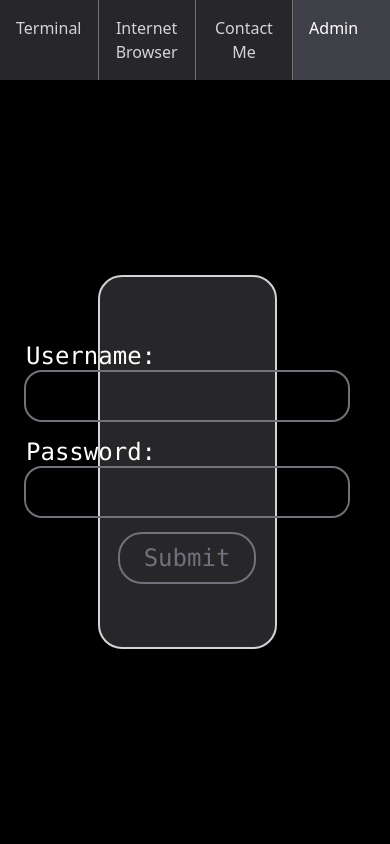
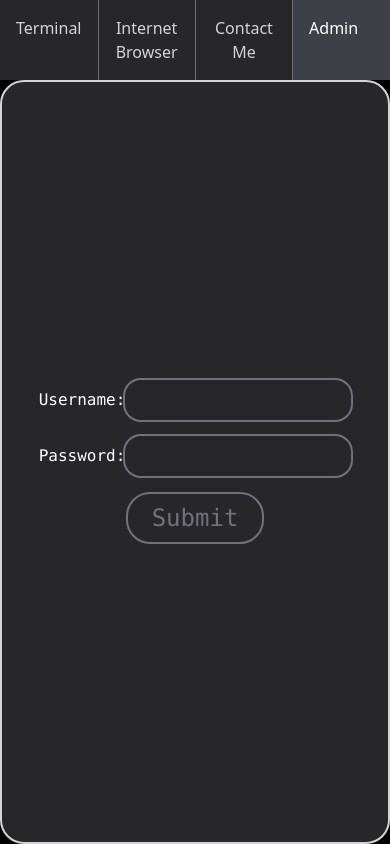
Before and after one commit to Fergus-Lai/portfolio-frontend, a React (Vite) app: page / in a window 390 px wide. Both pictures are taken after a click on the button "Admin". Built offline with nearby package versions, Linux system fonts and the light colour scheme.

Commit message:
Responsive design for admin panel

```diff
--- a/src/Admin.tsx
+++ b/src/Admin.tsx
@@ -7,7 +7,7 @@ export const Admin = () => {
   const [auth, setAuth] = useState(!!localStorage.getItem("token"));
 
   return (
-    <div className="flex bg-black w-full h-full font-mono p-2 text-white gap-4 justify-center">
+    <div className="flex bg-black w-full h-full font-mono text-white ">
       {!auth ? (
         <LoginPanel setAuth={setAuth} />
       ) : (
--- a/src/component/admin/content.tsx
+++ b/src/component/admin/content.tsx
@@ -33,20 +33,19 @@ export const AdminContent = ({ setAuth }: Props) => {
     return () => {};
   }, [page, setAuth]);
   return (
-    <div className="overflow-auto flex flex-col gap-2 w-full">
+    <>
       {loading ? (
         <div className="flex justify-center items-center h-full w-full">
-          {" "}
           <ClipLoader
             color={"#ffffff"}
             loading={loading}
             size={150}
             aria-label="Loading Spinner"
             data-testid="loader"
-          />{" "}
+          />
         </div>
       ) : (
-        <>
+        <div className="overflow-auto flex flex-col gap-2 w-full p-2">
           {data.map((element, i) => (
             <MessageCard message={element} key={i} />
           ))}
@@ -66,8 +65,8 @@ export const AdminContent = ({ setAuth }: Props) => {
               {">"}
             </button>
           </div>
-        </>
+        </div>
       )}
-    </div>
+    </>
   );
 };
--- a/src/component/admin/login.tsx
+++ b/src/component/admin/login.tsx
@@ -10,9 +10,9 @@ export const LoginPanel = ({ setAuth }: Props) => {
   const [username, setUsername] = useState("");
   const [password, setPassword] = useState("");
   return (
-    <form className="w-full h-full flex items-center justify-center">
-      <div className="flex flex-col w-1/2 h-1/2 rounded-3xl border-zinc-300 border-2 bg-zinc-800 justify-center gap-4 items-center ">
-        <label className="text-2xl">
+    <form className="flex w-full h-full md:items-center md:justify-center">
+      <div className="flex flex-col w-full h-full md:w-1/2 md:h-1/2 rounded-3xl border-zinc-300 border-2 bg-zinc-800 justify-center gap-4 items-center">
+        <label className="md:text-2xl">
           Username:
           <input
             type="text"
@@ -22,7 +22,7 @@ export const LoginPanel = ({ setAuth }: Props) => {
             className="outline-2 outline-zinc-500 focus:outline-zinc-300 rounded-2xl p-2"
           />
         </label>
-        <label className="text-2xl">
+        <label className="md:text-2xl">
           Password:
           <input
             type="password"
```
